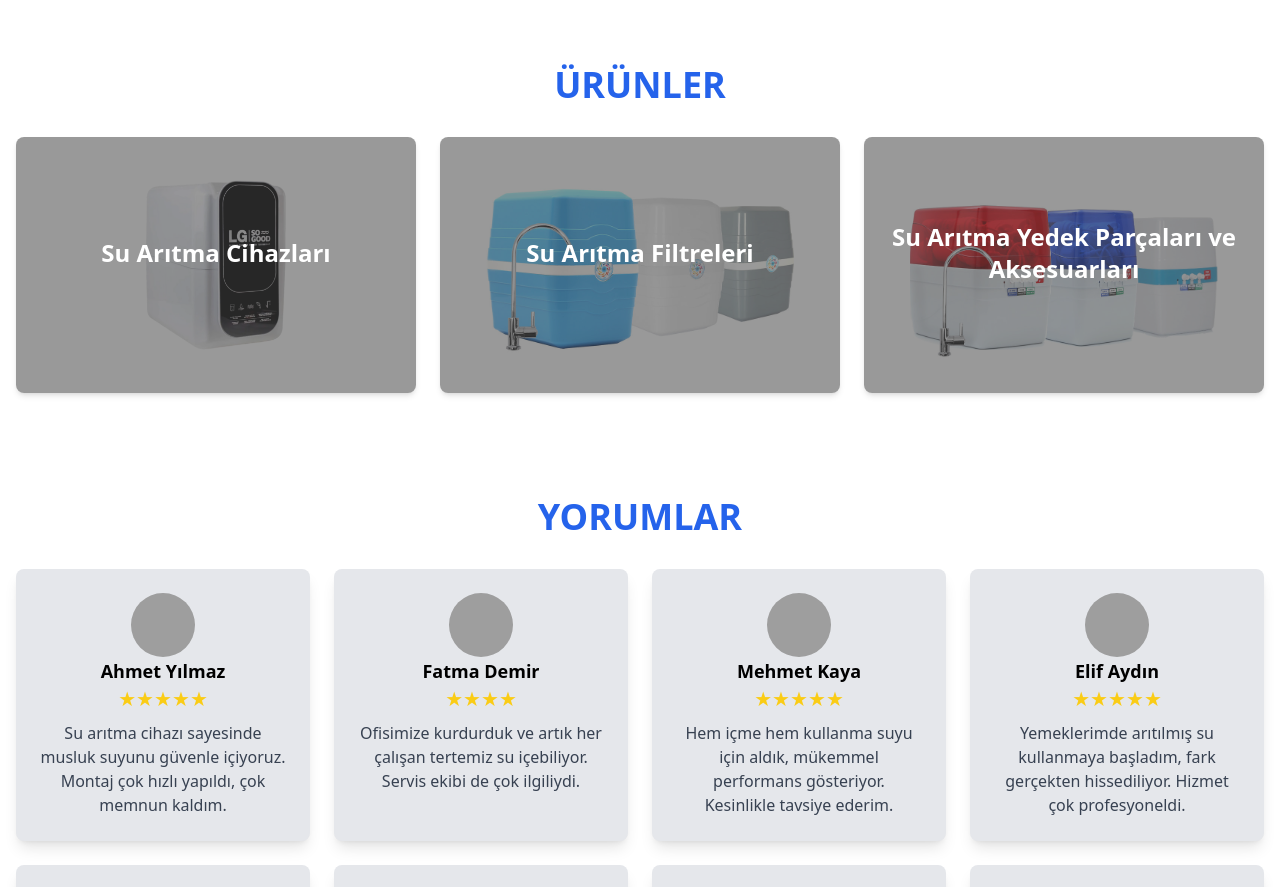
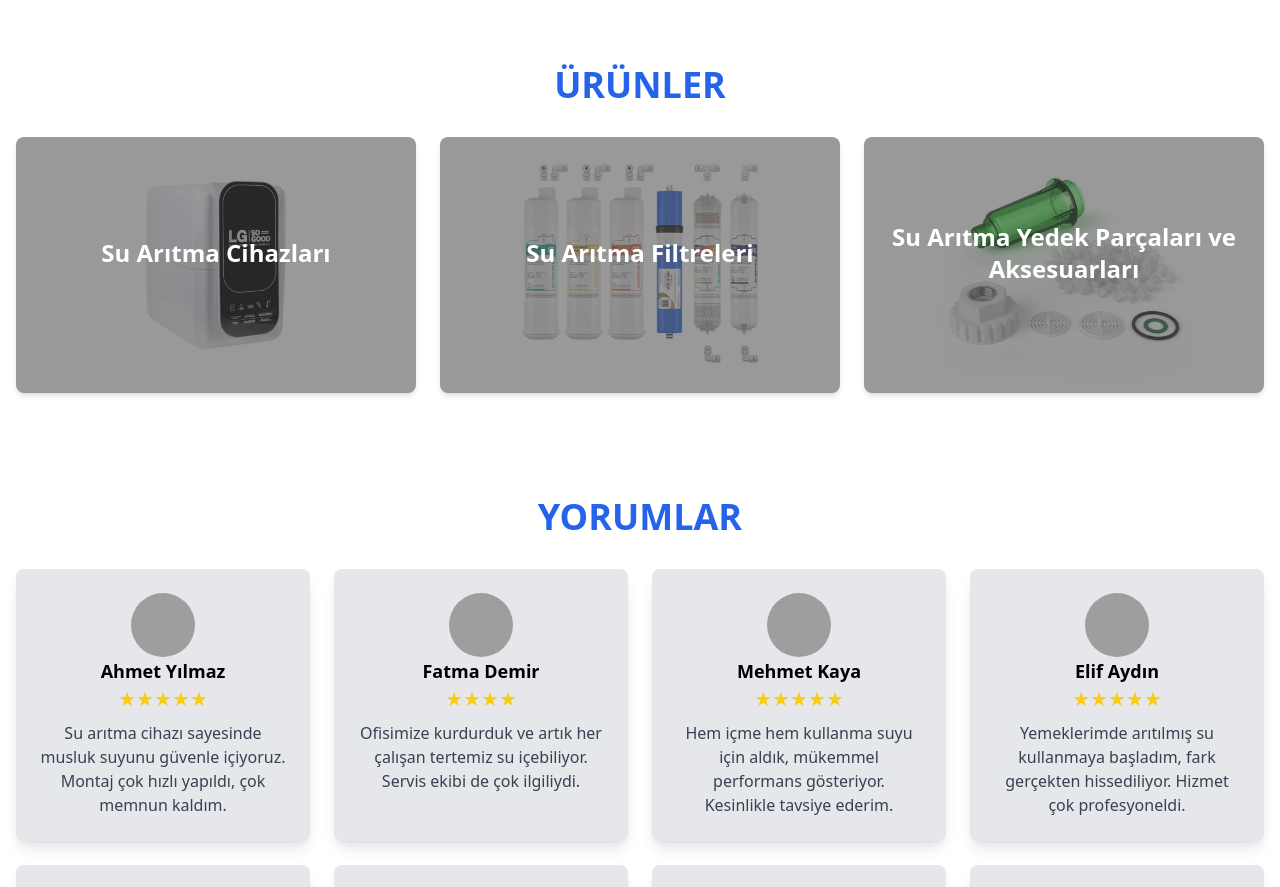
Before and after one commit to mucahitcetin/lgsuaritma, a React (Vite) app: page / in a window 1280 px wide. Shown: the part 1120-2007 px from the top of the page. Built offline with nearby package versions, Linux system fonts and the light colour scheme; grey boxes are pictures that could not be loaded.

Commit message:
product detail added

```diff
--- a/src/pages/AboutPage.jsx
+++ b/src/pages/AboutPage.jsx
@@ -1,8 +1,9 @@
 import React from 'react'
+import About from "./Home/About"
 
 const AboutPage = () => {
   return (
-    <div>AboutPage</div>
+    <div><About/></div>
   )
 }
 
--- a/src/pages/Home/Product.jsx
+++ b/src/pages/Home/Product.jsx
@@ -13,12 +13,12 @@ const Product = () => {
     },
     {
       title: 'Su Arıtma Filtreleri',
-      image: '/ürün2.jpg',
+      image: '/filters.webp',
       url: '/ürünler/filtreler',
     },
     {
       title: 'Su Arıtma Yedek Parçaları ve Aksesuarları',
-      image: '/ürün3.jpg',
+      image: '/aksesuvar2.webp',
       url: '/ürünler/aksesuarlar',
     },
   ];
--- a/src/pages/ProductPage/Accessory.jsx
+++ b/src/pages/ProductPage/Accessory.jsx
@@ -4,7 +4,7 @@ import products from "../../data/product";
 
 const Accessory = () => {
   return (
-    <div className="grid grid-cols-1 sm:grid-cols-2 lg:grid-cols-3 gap-6 p-8 bg-gray-100">
+    <div className="grid grid-cols-1 md:grid-cols-2  lg:grid-cols-3 xl:grid-cols-4 gap-6 p-8 bg-gray-100">
       {products.accessory.map((product) => (
         <ProductCard key={product.id} product={product} />
       ))}
--- a/src/pages/ProductPage/Device.jsx
+++ b/src/pages/ProductPage/Device.jsx
@@ -6,7 +6,7 @@ import products from "../../data/product";
 
 const Device = () => {
   return (
-    <div className="grid grid-cols-1 sm:grid-cols-2 lg:grid-cols-3 gap-6 p-8 bg-gray-100">
+    <div className="grid grid-cols-1 md:grid-cols-2  lg:grid-cols-3 xl:grid-cols-4 gap-6 p-8 bg-gray-100">
       {products.device.map((product) => (
         <ProductCard key={product.id} product={product} />
       ))}
--- a/src/pages/ProductPage/Filter.jsx
+++ b/src/pages/ProductPage/Filter.jsx
@@ -4,7 +4,7 @@ import products from "../../data/product";
 
 const Filter = () => {
   return (
-    <div className="grid grid-cols-1 sm:grid-cols-2 lg:grid-cols-3 gap-6 p-8 bg-gray-100">
+    <div className="grid grid-cols-1 md:grid-cols-2  lg:grid-cols-3 xl:grid-cols-4 gap-6 p-8 bg-gray-100">
       {products.filter.map((product) => (
         <ProductCard key={product.id} product={product} />
       ))}
--- a/src/pages/ProductPage/ProductCard.jsx
+++ b/src/pages/ProductPage/ProductCard.jsx
@@ -2,9 +2,10 @@ import React from "react";
 
 const ProductCard = ({ product }) => {
   return (
-    <div className="bg-white rounded-lg shadow-lg p-4 w-72">
+    <div className="bg-white rounded-xl shadow-lg p-6 w-80 mx-auto mb-4 border-gray border ">
+      <div className="border-primary/50 border px-6 py-2  rounded-xl shadow-lg">
       {/* Üstteki indirim etiketi */}
-      <div className="bg-red-500 text-white text-sm px-2 py-1 rounded-tl-lg rounded-br-lg w-max">
+      <div className="bg-red-500 text-white text-sm px-2 py-1 rounded-tl-lg rounded-br-lg w-max ">
         {product.discount.toLocaleString("tr-TR", { style: "currency", currency: "TRY" })} tasarruf edin
       </div>
 
@@ -31,8 +32,10 @@ const ProductCard = ({ product }) => {
           <span className="ml-1">{product.rating}</span>
         </div>
       </div>
+      </div>
     </div>
   );
 };
 
+
 export default ProductCard;
```
Also changed, not shown: public/filters.webp (added).
